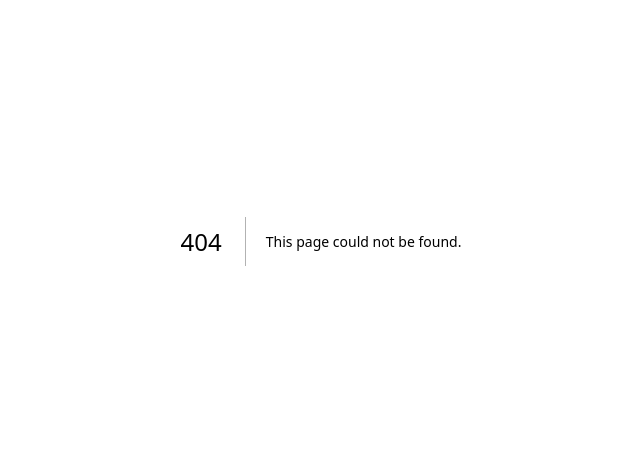
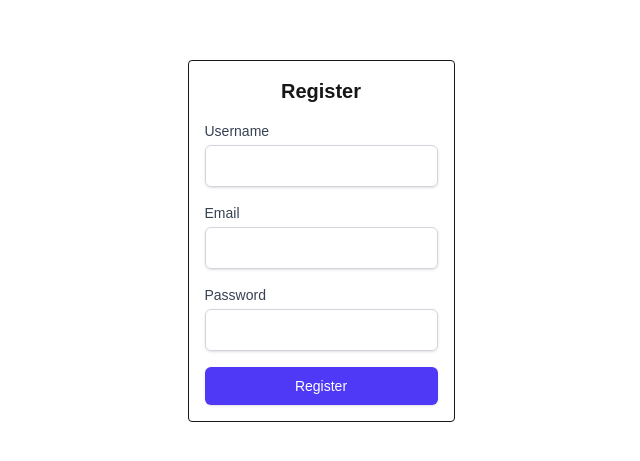
Before and after one commit to kearry/Mindshift, a Next.js app: page /register in a window 1280 px wide. Before the commit this address had no page. Shown: the part 159-620 px from the top of the page, without its empty margins (319-959 px from the left). Built offline with nearby package versions, Linux system fonts and the light colour scheme.

Commit message:
Login/Register forms and routes

```diff
--- /dev/null
+++ b/src/app/login/page.tsx
@@ -0,0 +1,9 @@
+import LoginForm from '@/components/Auth/LoginForm'; // Adjust import path if needed
+
+export default function LoginPage() {
+    return (
+        <div className="min-h-screen flex items-center justify-center">
+            <LoginForm />
+        </div>
+    );
+}
--- /dev/null
+++ b/src/app/register/page.tsx
@@ -0,0 +1,9 @@
+import RegisterForm from '@/components/Auth/RegisterForm'; // Adjust import path if needed
+
+export default function RegisterPage() {
+    return (
+        <div className="min-h-screen flex items-center justify-center">
+            <RegisterForm />
+        </div>
+    );
+}
--- /dev/null
+++ b/src/components/Auth/LoginForm.tsx
@@ -0,0 +1,78 @@
+'use client'; // Mark this as a Client Component
+
+import { useState, FormEvent } from 'react';
+
+export default function LoginForm() {
+    const [identifier, setIdentifier] = useState(''); // Can be username or email
+    const [password, setPassword] = useState('');
+    const [message, setMessage] = useState(''); // To display success/error messages
+
+    const handleSubmit = async (event: FormEvent<HTMLFormElement>) => {
+        event.preventDefault();
+        setMessage(''); // Clear previous messages
+
+        try {
+            const response = await fetch('/api/auth/login', {
+                method: 'POST',
+                headers: {
+                    'Content-Type': 'application/json',
+                },
+                body: JSON.stringify({ identifier, password }),
+            });
+
+            const data = await response.json();
+
+            if (!response.ok) {
+                // Use error message from API response if available
+                throw new Error(data.error || `HTTP error! status: ${response.status}`);
+            }
+
+            // TODO: Handle successful login (e.g., store token/session, redirect)
+            // For now, just display the success message from the API
+            setMessage(data.message || 'Login successful!');
+            // Optionally clear form or redirect user
+            setIdentifier('');
+            setPassword('');
+
+
+        } catch (error: any) {
+            console.error('Login failed:', error);
+            setMessage(`Login failed: ${error.message}`);
+        }
+    };
+
+    return (
+        <form onSubmit={handleSubmit} className="space-y-4 max-w-sm mx-auto p-4 border rounded">
+            <h2 className="text-xl font-semibold text-center">Login</h2>
+            <div>
+                <label htmlFor="identifier" className="block text-sm font-medium text-gray-700">Username or Email</label>
+                <input
+                    id="identifier"
+                    type="text" // Use text to allow either username or email
+                    value={identifier}
+                    onChange={(e) => setIdentifier(e.target.value)}
+                    required
+                    className="mt-1 block w-full px-3 py-2 border border-gray-300 rounded-md shadow-sm focus:outline-none focus:ring-indigo-500 focus:border-indigo-500"
+                />
+            </div>
+            <div>
+                <label htmlFor="password" className="block text-sm font-medium text-gray-700">Password</label>
+                <input
+                    id="password"
+                    type="password"
+                    value={password}
+                    onChange={(e) => setPassword(e.target.value)}
+                    required
+                    className="mt-1 block w-full px-3 py-2 border border-gray-300 rounded-md shadow-sm focus:outline-none focus:ring-indigo-500 focus:border-indigo-500"
+                />
+            </div>
+            <button
+                type="submit"
+                className="w-full py-2 px-4 border border-transparent rounded-md shadow-sm text-sm font-medium text-white bg-indigo-600 hover:bg-indigo-700 focus:outline-none focus:ring-2 focus:ring-offset-2 focus:ring-indigo-500"
+            >
+                Login
+            </button>
+            {message && <p className="text-center text-sm text-red-600 mt-2">{message}</p>}
+        </form>
+    );
+}
--- /dev/null
+++ b/src/components/Auth/RegisterForm.tsx
@@ -0,0 +1,88 @@
+'use client'; // Mark this as a Client Component
+
+import { useState, FormEvent } from 'react';
+
+export default function RegisterForm() {
+    const [username, setUsername] = useState('');
+    const [email, setEmail] = useState('');
+    const [password, setPassword] = useState('');
+    const [message, setMessage] = useState(''); // To display success/error messages
+
+    const handleSubmit = async (event: FormEvent<HTMLFormElement>) => {
+        event.preventDefault();
+        setMessage(''); // Clear previous messages
+
+        try {
+            const response = await fetch('/api/auth/register', {
+                method: 'POST',
+                headers: {
+                    'Content-Type': 'application/json',
+                },
+                body: JSON.stringify({ username, email, password }),
+            });
+
+            const data = await response.json();
+
+            if (!response.ok) {
+                // Use error message from API response if available
+                throw new Error(data.error || `HTTP error! status: ${response.status}`);
+            }
+
+            setMessage('Registration successful!');
+            // Optionally clear form or redirect user
+            setUsername('');
+            setEmail('');
+            setPassword('');
+
+        } catch (error: any) {
+            console.error('Registration failed:', error);
+            setMessage(`Registration failed: ${error.message}`);
+        }
+    };
+
+    return (
+        <form onSubmit={handleSubmit} className="space-y-4 max-w-sm mx-auto p-4 border rounded">
+            <h2 className="text-xl font-semibold text-center">Register</h2>
+            <div>
+                <label htmlFor="username" className="block text-sm font-medium text-gray-700">Username</label>
+                <input
+                    id="username"
+                    type="text"
+                    value={username}
+                    onChange={(e) => setUsername(e.target.value)}
+                    required
+                    className="mt-1 block w-full px-3 py-2 border border-gray-300 rounded-md shadow-sm focus:outline-none focus:ring-indigo-500 focus:border-indigo-500"
+                />
+            </div>
+            <div>
+                <label htmlFor="email" className="block text-sm font-medium text-gray-700">Email</label>
+                <input
+                    id="email"
+                    type="email"
+                    value={email}
+                    onChange={(e) => setEmail(e.target.value)}
+                    required
+                    className="mt-1 block w-full px-3 py-2 border border-gray-300 rounded-md shadow-sm focus:outline-none focus:ring-indigo-500 focus:border-indigo-500"
+                />
+            </div>
+            <div>
+                <label htmlFor="password" className="block text-sm font-medium text-gray-700">Password</label>
+                <input
+                    id="password"
+                    type="password"
+                    value={password}
+                    onChange={(e) => setPassword(e.target.value)}
+                    required
+                    className="mt-1 block w-full px-3 py-2 border border-gray-300 rounded-md shadow-sm focus:outline-none focus:ring-indigo-500 focus:border-indigo-500"
+                />
+            </div>
+            <button
+                type="submit"
+                className="w-full py-2 px-4 border border-transparent rounded-md shadow-sm text-sm font-medium text-white bg-indigo-600 hover:bg-indigo-700 focus:outline-none focus:ring-2 focus:ring-offset-2 focus:ring-indigo-500"
+            >
+                Register
+            </button>
+            {message && <p className="text-center text-sm text-red-600 mt-2">{message}</p>}
+        </form>
+    );
+}
```
Also changed, not shown: 2 other files (tests, documents, lock files or other folders).
